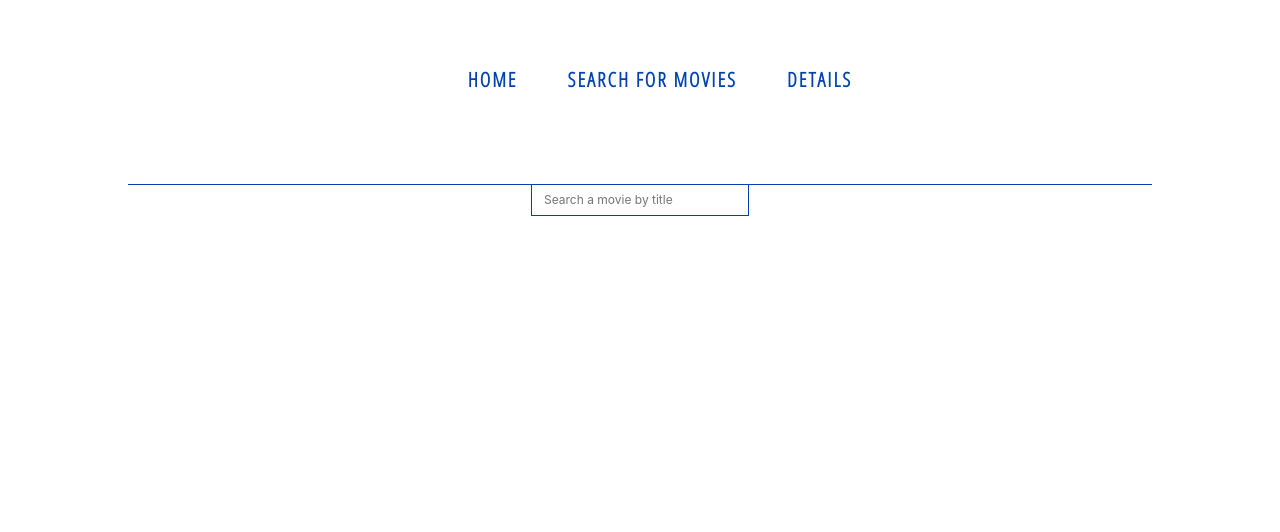
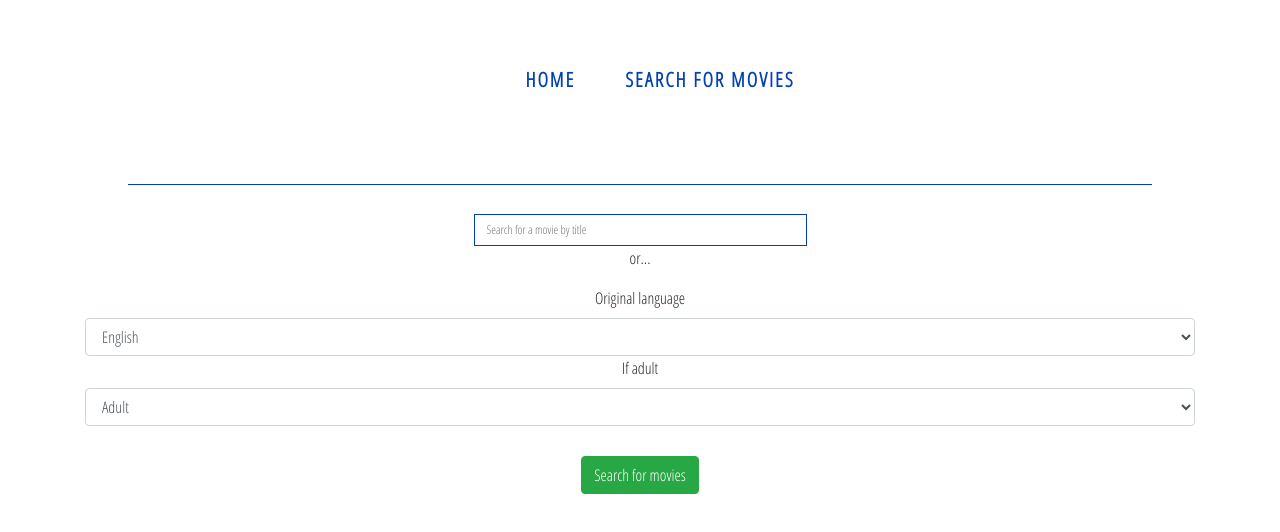
Before and after one commit to pawelsierocki/angularmovies, an Angular app: page /search in a window 1280 px wide. Shown: the top 532 px of the page. Built offline with nearby package versions, Linux system fonts and the light colour scheme.

Commit message:
Search for movies ui

```diff
--- a/src/app/app.component.html
+++ b/src/app/app.component.html
@@ -2,7 +2,6 @@
     <ul>
       <li><a [routerLink]="['/movies']" >Home</a></li>
       <li><a [routerLink]="['/search']">Search for movies</a></li>
-      <li><a [routerLink]="['/details']" onclick="alert('Please select a movie')">Details</a></li>
     </ul>
   </nav>
 
--- a/src/app/movies-details/movies-details.component.css
+++ b/src/app/movies-details/movies-details.component.css
@@ -47,7 +47,7 @@
 
 .vote-average {
     position: absolute;
-    top: 20px;
+    top: -40px;
     right: 70px;
     color: orangered;
     font-weight: bold;
@@ -57,7 +57,7 @@
 
 .release-date {
     position: absolute;
-    top: 20px;
+    top: -40px;
     left: 70px;
     color: orangered;
     font-weight: bold;
--- a/src/app/search-for-movies/search-for-movies.component.css
+++ b/src/app/search-for-movies/search-for-movies.component.css
@@ -1,6 +1,12 @@
+*{
+    font-family: 'Open Sans Condensed', sans-serif;
+}
+
 .inputTitle {
+    margin-top: 30px;
     text-align: center;
     position: relative;
+
   }
 
 .title {
@@ -9,4 +15,13 @@
     position: relative;
     color: #0042B2;
     border: .3px solid #0042B2;
+    width: 30%;
 }
+
+.movie_info {
+    text-align: center;
+}
+
+.btn-filter {
+    margin-top: 30px;
+}
--- a/src/app/search-for-movies/search-for-movies.component.html
+++ b/src/app/search-for-movies/search-for-movies.component.html
@@ -1,3 +1,19 @@
-<div class="inputTitle">
-  <input class="title" type="text" placeholder="Search a movie by title">
+<div class="inputTitle container">
+  <input class="title" type="text" placeholder="Search for a movie by title">
+  <p>or...</p>
 </div>
+
+<div class="movie_info container">
+  <label for="form-control">Original language</label>
+    <select class="form-control language">
+      <option value="en">English</option>
+      <option value="es">Espaniol</option>
+      <option value="ja">Japan</option>
+    </select>
+   <label for="ifadult">If adult</label>
+      <select class="form-control ifadult">
+        <option value="true">Adult</option>
+        <option value="false">Children</option>
+    </select>
+  <button type="button" class="btn btn-success btn-filter">Search for movies</button>
+</div>
```
Lines whose indentation alone changed are shown as unchanged.
